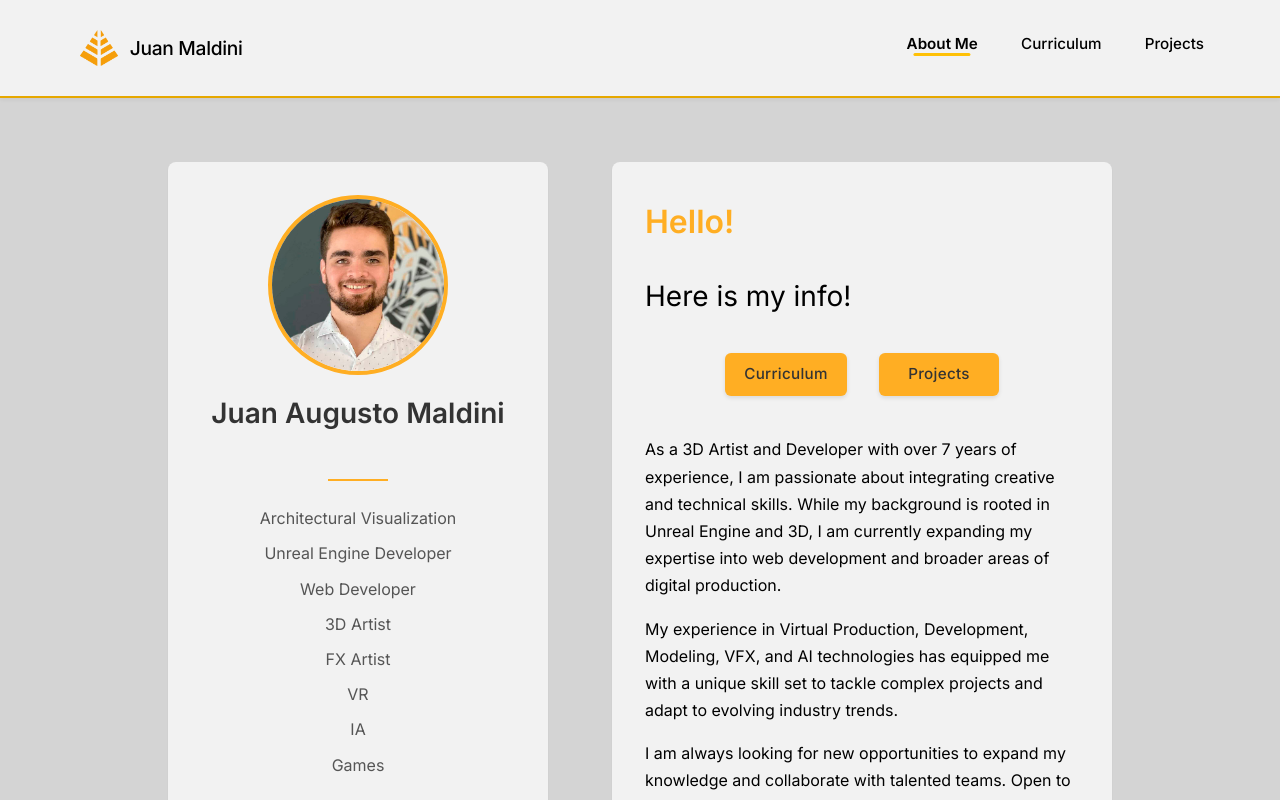
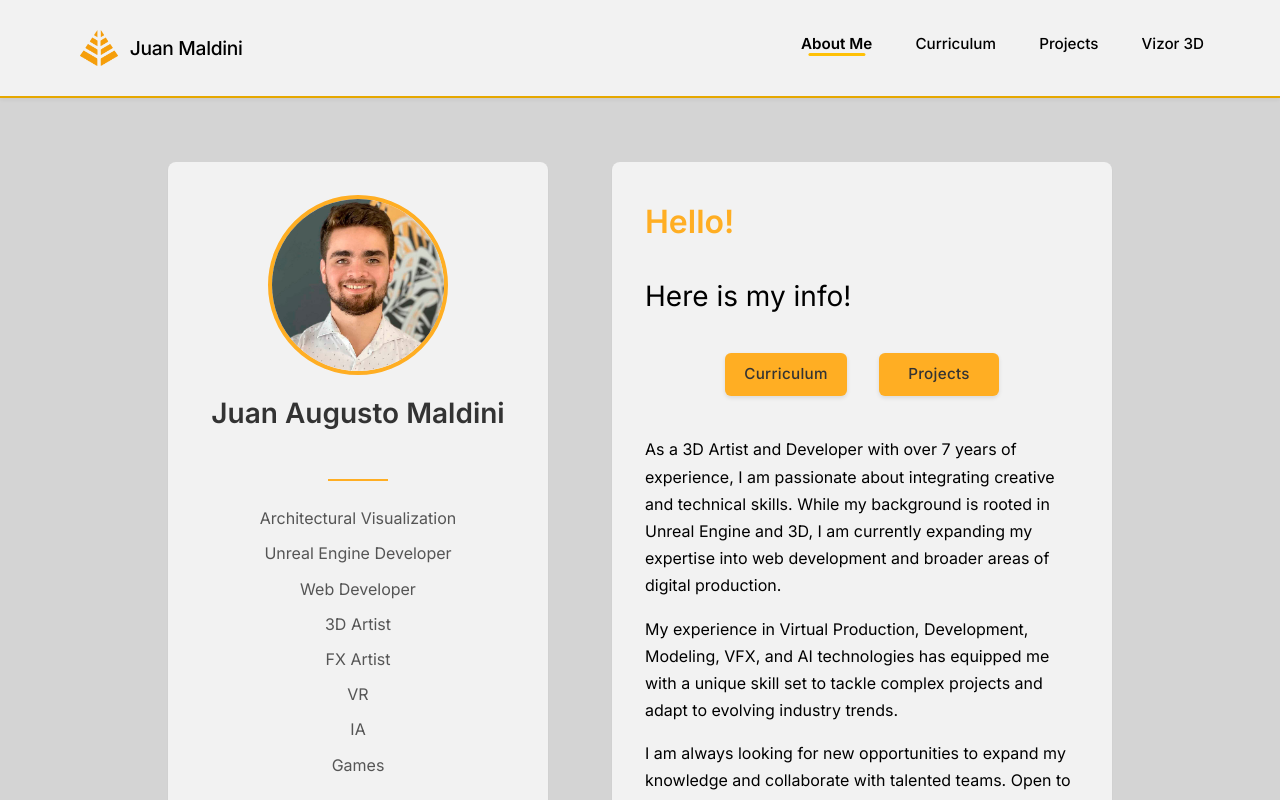
Before and after one commit to JuanMaldini/juanmaldini-web, a React (Vite) app: page / in a window 1280 px wide. Shown: the top 800 px of the page. Built offline with nearby package versions, Linux system fonts and the light colour scheme.

Commit message:
Vizor 3D

```diff
--- a/src/Components/00-Navbar/Navbar.tsx
+++ b/src/Components/00-Navbar/Navbar.tsx
@@ -24,25 +24,31 @@ const Navbar = () => {
     };
   }, [scrolled]);
 
-  const isActive = (path: string) => {
+  const isActive = (path: string, isExternal: boolean = false) => {
+    if (isExternal) return '';
     return location.pathname === path ? 'active' : '';
   };
 
   const navItems = [
-    { path: '/', label: 'About Me' },
-    { path: '/curriculum', label: 'Curriculum' },
-    { path: '/projects', label: 'Projects' },
+    { path: '/', label: 'About Me', isExternal: false },
+    { path: '/curriculum', label: 'Curriculum', isExternal: false },
+    { path: '/projects', label: 'Projects', isExternal: false },
+    { path: 'https://vizor3d.com', label: 'Vizor 3D', isExternal: true },
   ];
 
-  const handleNavClick = (path: string) => {
+  const handleNavClick = (path: string, isExternal: boolean = false) => {
     setMobileMenuOpen(false);
-    navigate(path);
+    if (isExternal) {
+      window.open(path, '_blank', 'noopener,noreferrer');
+    } else {
+      navigate(path);
+    }
   };
 
   return (
     <header className={`navbar-container ${scrolled ? 'scrolled' : ''}`}>
       <nav className="navbar">
-  <div className="nav-logo" onClick={() => handleNavClick('/')}>
+  <div className="nav-logo" onClick={() => handleNavClick('/', false)}>
             <img src={Logo} alt="Logo" className="logo" />
             <span className="logo-text">Juan Maldini</span>
   </div>
@@ -50,8 +56,8 @@ const Navbar = () => {
             {navItems.map((item) => (
               <div
                 key={item.path}
-                className={`nav-item ${isActive(item.path)}`}
-                onClick={() => handleNavClick(item.path)}
+                className={`nav-item ${isActive(item.path, item.isExternal)}`}
+                onClick={() => handleNavClick(item.path, item.isExternal)}
               >
                 <span className="nav-link">{item.label}</span>
                 <div className="nav-indicator"></div>
```
